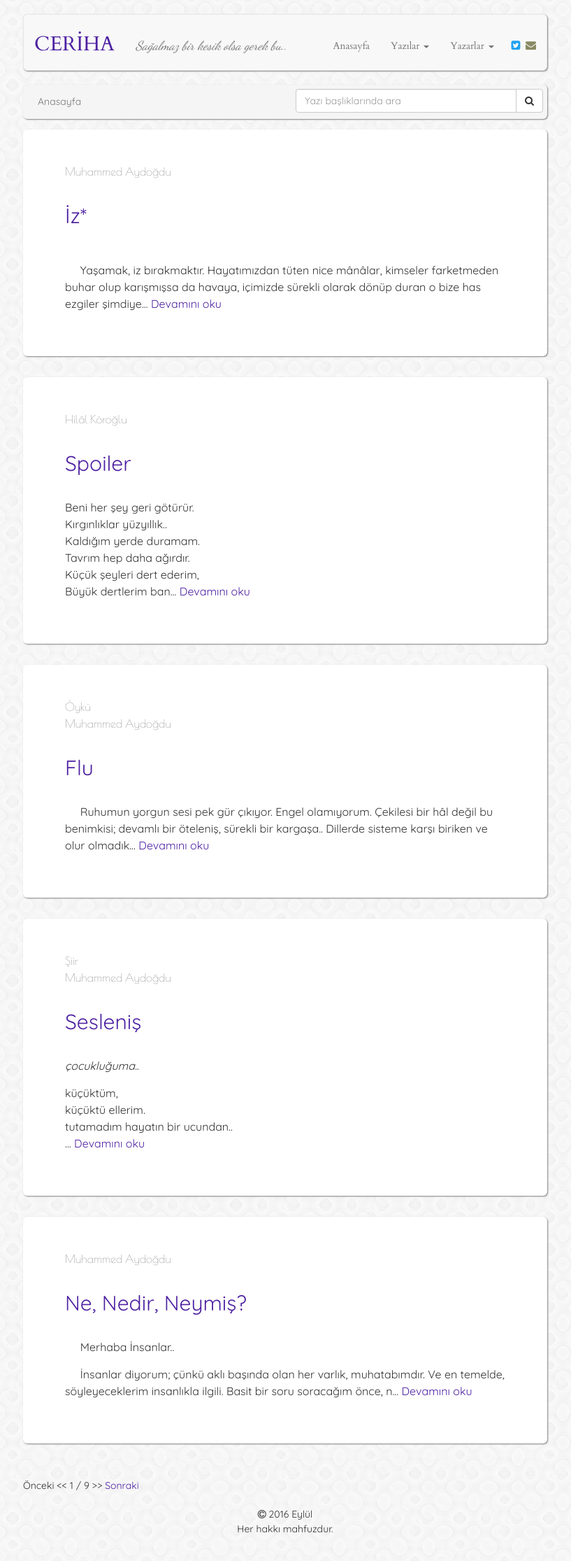
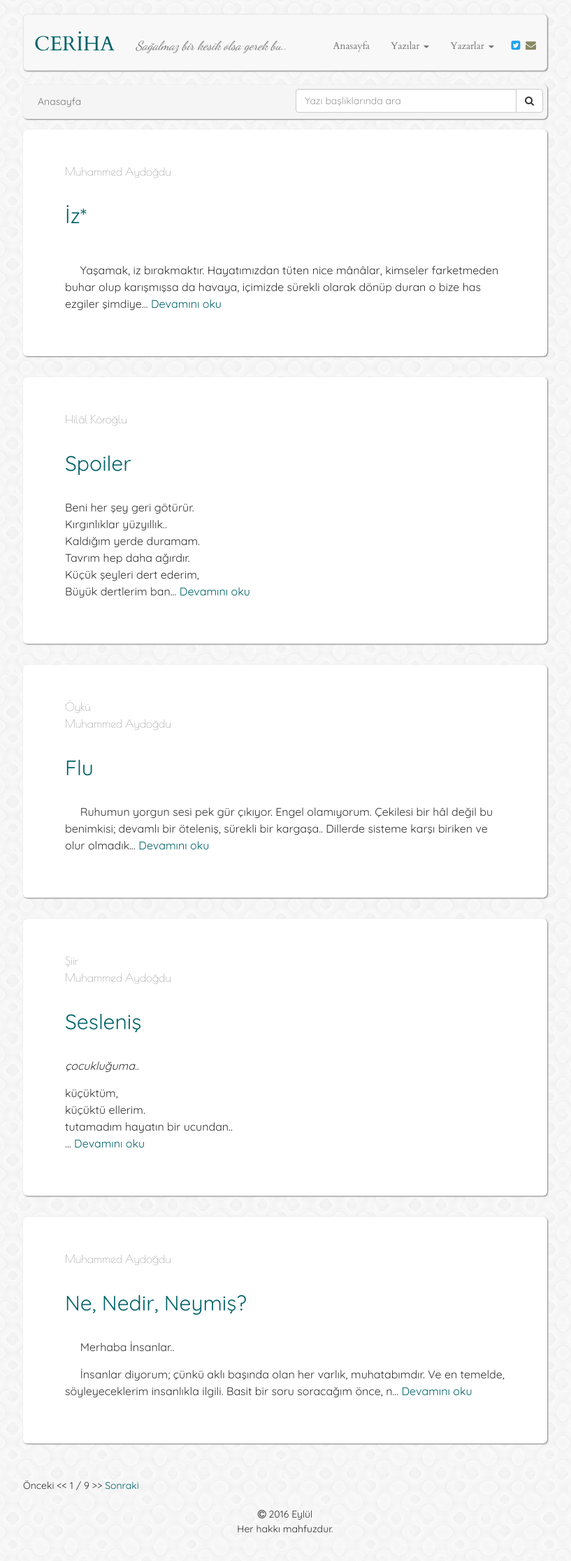
Before and after one commit to muhammedaydogdu/muhammedaydogdu.github.io, a Jekyll site: the page built from index.html, in a window 1280 px wide. Shown: the whole page at 70% size, without its empty margins (232-1049 px from the left). Built offline with Jekyll 4.4.1, drawn with Linux system fonts in a browser that asks for light colours; some web fonts are replaced; the list of posts is cut into pages by our own code.

Commit message:
Update style.css

```diff
--- a/css/style.css
+++ b/css/style.css
@@ -19,20 +19,20 @@ body {
 }
 
 a {
-  color: #4E21A2;
+  color: #006268;
 }
 
 a:hover {
-  color: #4E21A2;
+  color: #006268;
 }
 
 a:focus {
-  color: #4E21A2;
+  color: #006268;
   text-decoration: none;
 }
 
 h2 {
-  color: #4E21A2;
+  color: #006268;
 }
 
 .container .navbar {
@@ -44,17 +44,17 @@ h2 {
 }
 
 .navbar .navbar-brand {
-  color: #4E21A2;
+  color: #006268;
   margin-top: 2px;
   font-size: 29px;
 }
 
 .navbar .navbar-brand:hover {
-  color: #4E21A2;
+  color: #006268;
 }
 
 .navbar .navbar-brand:focus {
-  color: #4E21A2;
+  color: #006268;
 }
 
 .navbar .navbar-text {
```
